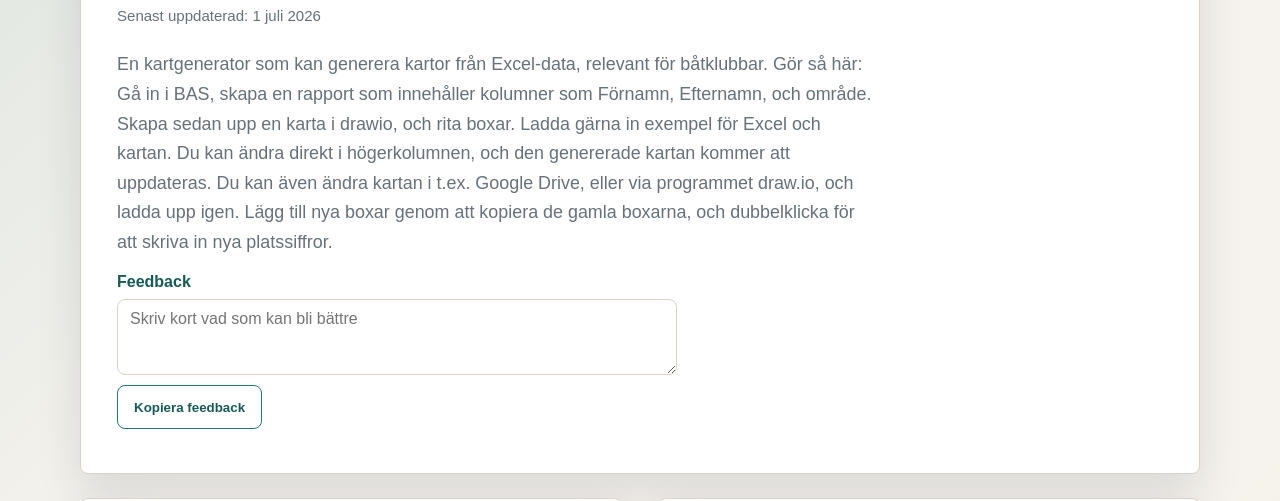
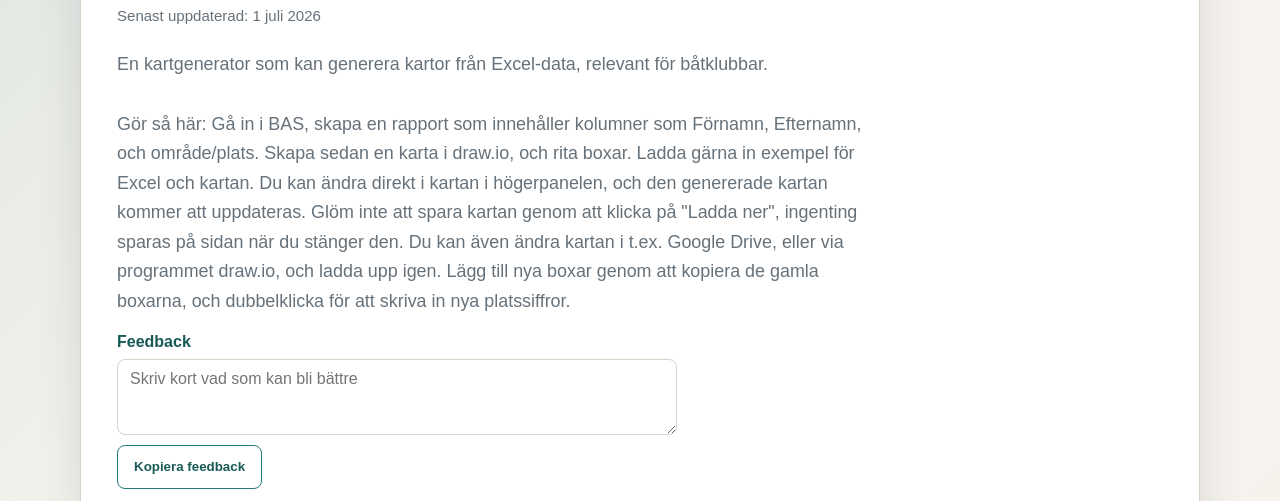
Before and after one commit to ledkarlsson/ledkarlsson.github.io, a website with bundled scripts: page projects/kartgenerator/index.html in a window 1280 px wide. Shown: the part 299-800 px from the top of the page. Built offline with nearby package versions, Linux system fonts and the light colour scheme.

Commit message:
Update text

```diff
--- a/projects/kartgenerator/index.html
+++ b/projects/kartgenerator/index.html
@@ -22,10 +22,16 @@
       <h1 id="project-title">kartgenerator</h1>
       <p class="last-updated" id="last-updated" hidden>Senast uppdaterad: <time id="last-updated-date"></time></p>
       <p>
-        En kartgenerator som kan generera kartor från Excel-data, relevant för båtklubbar. Gör så här: Gå in i BAS,
-        skapa en rapport som innehåller kolumner som Förnamn, Efternamn, och område.
-        Skapa sedan upp en karta i drawio, och rita boxar. Ladda gärna in exempel för Excel och kartan.
-        Du kan ändra direkt i högerkolumnen, och den genererade kartan kommer att uppdateras. Du kan även ändra kartan i
+        En kartgenerator som kan generera kartor från Excel-data, relevant för båtklubbar.
+        <br><br>
+        Gör så här: Gå in i BAS,
+        skapa en rapport som innehåller kolumner som Förnamn, Efternamn, och område/plats.
+
+        Skapa sedan en karta i draw.io, och rita boxar. Ladda gärna in exempel för Excel och kartan.
+        Du kan ändra direkt i kartan i högerpanelen, och den genererade kartan kommer att uppdateras. Glöm inte att
+        spara kartan genom att klicka på "Ladda ner", ingenting sparas på sidan när du stänger den.
+
+        Du kan även ändra kartan i
         t.ex. Google Drive, eller via programmet draw.io, och ladda upp igen.
         Lägg till nya boxar genom att kopiera de gamla boxarna, och dubbelklicka för att skriva in nya platssiffror.
       </p>
@@ -51,7 +57,8 @@
           <input class="file-input" id="excel-upload" type="file" accept=".xlsx,.xls" />
         </label>
         <div class="example-menu" id="excel-example-menu">
-          <button class="button secondary" id="excel-example-button" type="button" aria-expanded="false">Exempel-Excel</button>
+          <button class="button secondary" id="excel-example-button" type="button"
+            aria-expanded="false">Exempel-Excel</button>
           <div class="download-options example-options" id="excel-example-options" hidden>
             <button type="button" id="download-example-excel">Ladda ner Excel-filen</button>
             <button type="button" id="load-example-excel">Läs in Excel-filen direkt</button>
@@ -94,7 +101,8 @@
           <button class="button secondary" id="show-clean-map" type="button" disabled>Visa karta utan BAS-info</button>
           <button class="button secondary" id="show-generated-map" type="button" disabled>Visa BAS-info</button>
           <div class="download-menu" id="download-menu">
-            <button class="button" id="download-menu-button" type="button" aria-expanded="false" disabled>Ladda ner</button>
+            <button class="button" id="download-menu-button" type="button" aria-expanded="false" disabled>Ladda
+              ner</button>
             <div class="download-options" id="download-options" hidden>
               <button type="button" id="download-clean-drawio" disabled>Karta utan BAS-info (.drawio)</button>
               <button type="button" id="download-clean-png" disabled>Karta utan BAS-info (PNG)</button>
@@ -120,7 +128,8 @@
           <input class="file-input" id="drawio-upload" type="file" accept=".drawio,.xml,application/xml,text/xml" />
         </label>
         <div class="example-menu" id="drawio-example-menu">
-          <button class="button secondary" id="drawio-example-button" type="button" aria-expanded="false">Exempel-draw.io</button>
+          <button class="button secondary" id="drawio-example-button" type="button"
+            aria-expanded="false">Exempel-draw.io</button>
           <div class="download-options example-options" id="drawio-example-options" hidden>
             <button type="button" id="download-example-drawio">Ladda ner draw.io-filen</button>
             <button type="button" id="load-example-drawio">Läs in draw.io-filen direkt</button>
```
